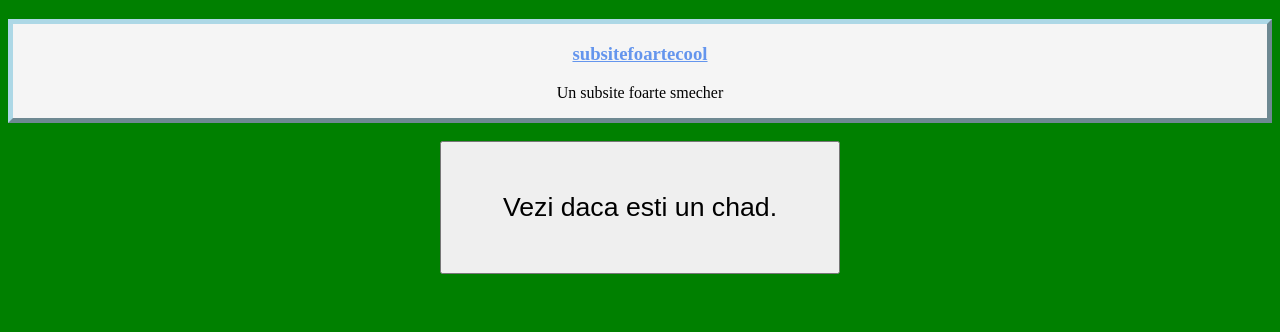
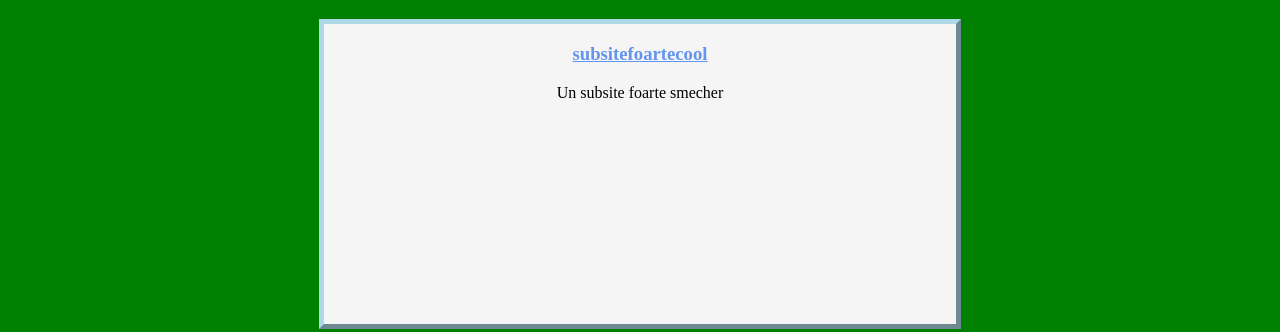
Before and after one commit to epicfloppadev/themarcelpiataguy, a plain HTML site: page index.html in a window 1280 px wide. Shown: the part 692-1024 px from the top of the page. Before the commit the page ends 974 px from the top, so only its background shows below. Drawn offline with Linux system fonts and the light colour scheme.

Commit message:
Div update
cam nimic dar totusi

```diff
--- a/styles.css
+++ b/styles.css
@@ -12,7 +12,7 @@ a {
 }
 
 p {
-   color: white;
+    color: white;
 }
 
 hr {
@@ -22,6 +22,9 @@ hr {
 div {
     border: 5px outset lightblue;
     background-color: whitesmoke;
+    height: 300px;
+    width: 50%;
+    margin: auto;
     color: black;
     text-align: center;
 }
```
